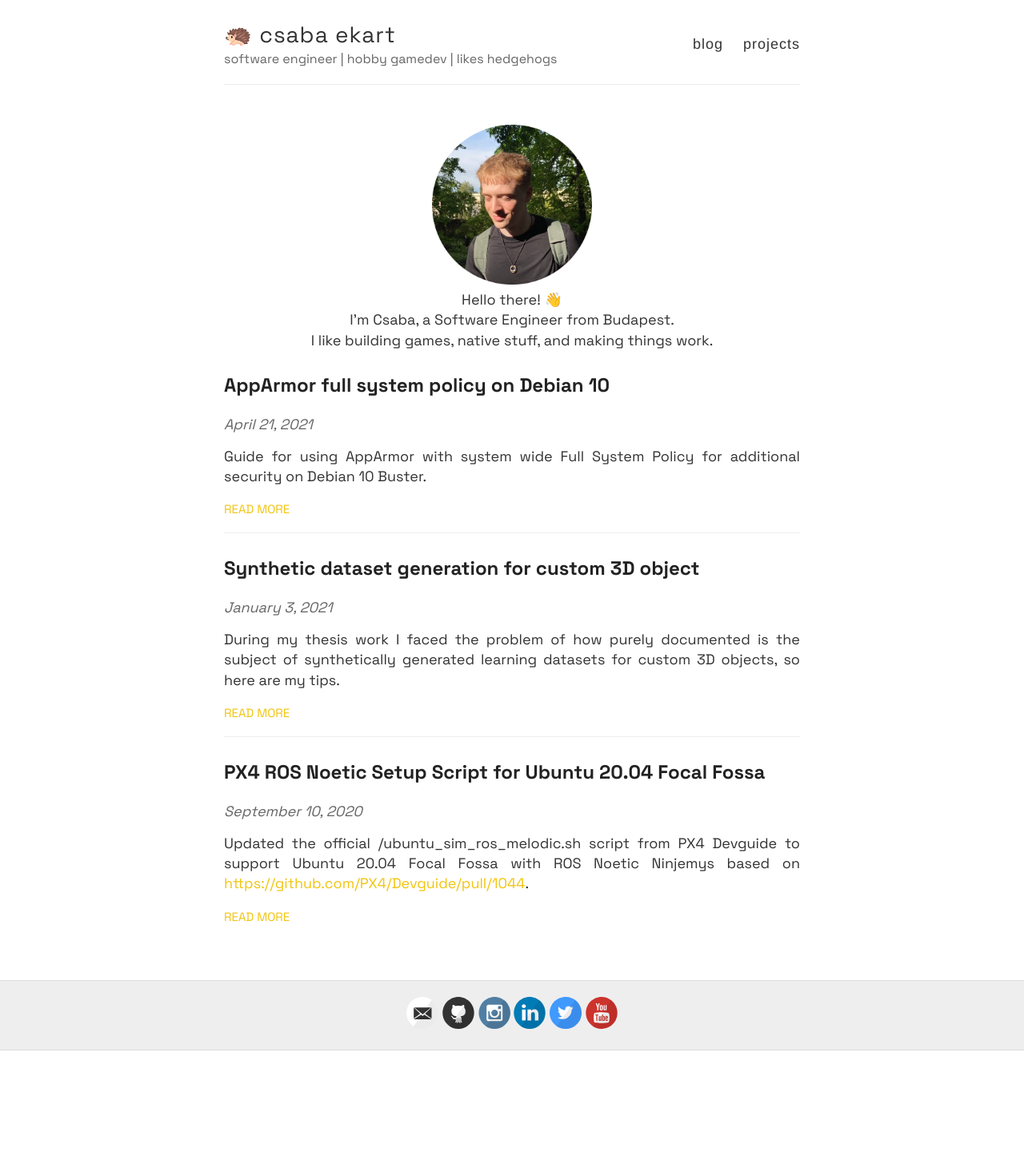
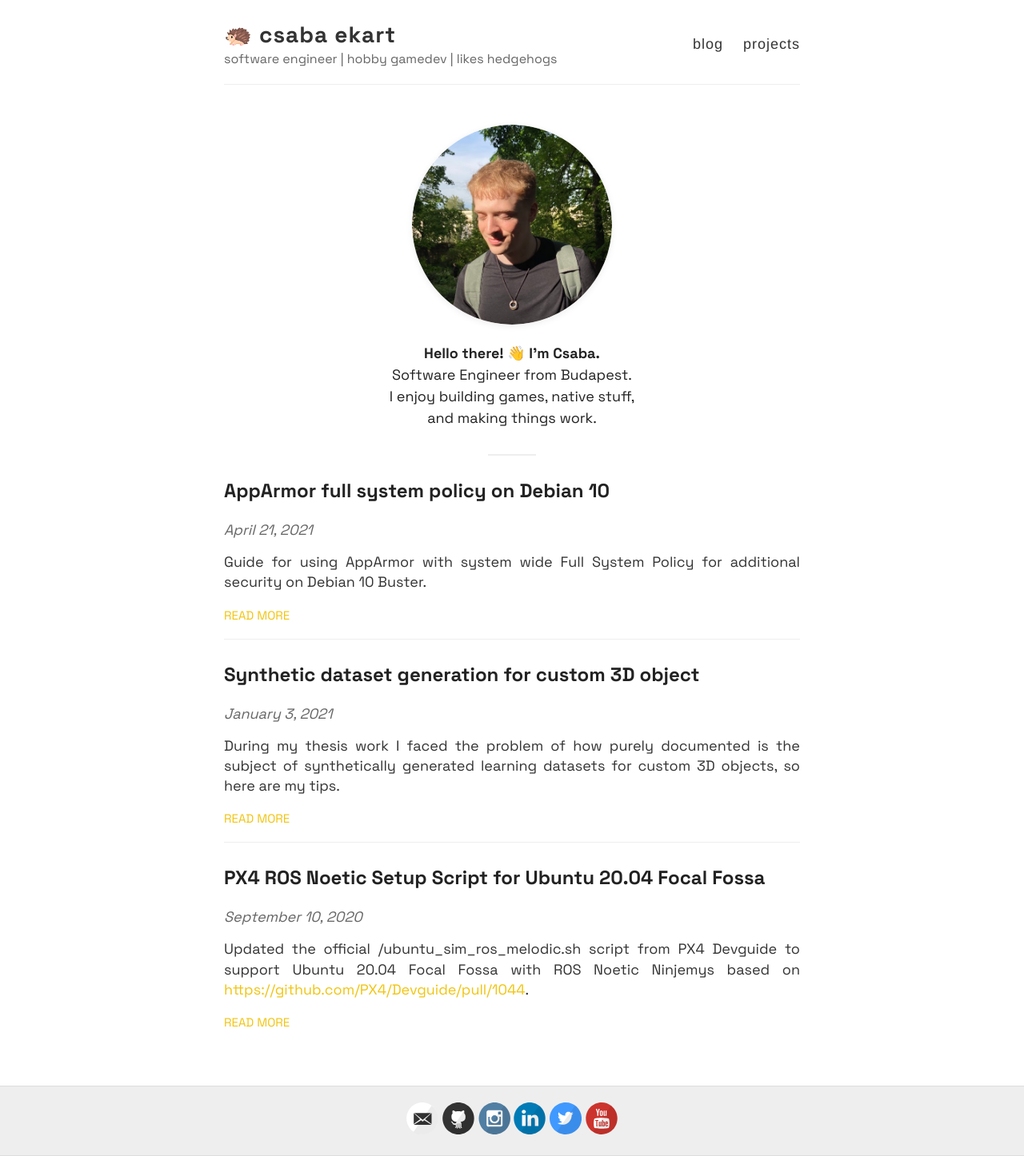
Before and after one commit to ekaktusz/ekaktusz.github.io, a Jekyll site: the page built from index.html, in a window 1280 px wide. Shown: the whole page at 80% size. Built offline with Jekyll 4.4.1, drawn with Linux system fonts in a browser that asks for light colours; before the commit the page ends 1314 px from its top, so only the background shows below that.

Commit message:
more procast

```diff
--- a/index.html
+++ b/index.html
@@ -1,16 +1,64 @@
 ---
 layout: default
 ---
+<style>
+  .about-section {
+    max-width: 340px;
+    margin: 32px auto 20px auto;
+    padding: 0;
+    background: none;
+    border-radius: 0;
+    box-shadow: none;
+    text-align: center;
+    transition: background 0.3s;
+  }
+  .about-section img {
+    border-radius: 50%;
+    margin-bottom: 16px;
+    box-shadow: 0 2px 8px rgba(0,0,0,0.07);
+    width: 250px;
+    height: 250px;
+    object-fit: cover;
+  }
+  .about-section .about-text {
+    font-size: 1em;
+    color: var(--about-fg, #222);
+    line-height: 1.5;
+  }
+  .divider {
+    margin: 32px auto 24px auto;
+    width: 60px;
+    border: 0;
+    border-top: 2px solid var(--divider-color, #eee);
+    transition: border-color 0.3s;
+  }
 
-<div class="about-section" style="text-align: center;">
-  <img src="/images/cropped_circle_image.png" height="200" class="center"/>
-  <div>
-    Hello there! 👋 <br> I'm Csaba, a Software Engineer from Budapest. <br>
-    I like building games, native stuff, and making things work.
+  @media (prefers-color-scheme: dark) {
+    :root {
+      --about-bg: #23272e;
+      --about-fg: #e6e6e6;
+      --divider-color: #444;
+    }
+  }
+  @media (prefers-color-scheme: light) {
+    :root {
+      --about-bg: #fff;
+      --about-fg: #222;
+      --divider-color: #eee;
+    }
+  }
+</style>
+
+<div class="about-section">
+  <img src="/images/cropped_circle_image.png" alt="Profile photo"/>
+  <div class="about-text">
+    <strong>Hello there! 👋 I'm Csaba.</strong><br>
+    Software Engineer from Budapest.<br>
+    I enjoy building games, native stuff, and making things work.
   </div>
 </div>
 
-
+<hr class="divider"/>
 <div class="posts">
   {% for post in site.posts %}
     <article class="post">
--- a/style.scss
+++ b/style.scss
@@ -210,7 +210,7 @@ img {
   }
   cursor: pointer;
   font-family: $spaceGrotesk;
-  font-weight: 300;
+  font-weight: bold;
   font-size: 28px;
   letter-spacing: 1px;
 }
@@ -251,7 +251,7 @@ nav {
 
     @include mobile {
       margin: 0 10px;
-      color: $blue;
+      //color: $blue;
     }
   }
 }
```
Also changed, not shown: 3 other files.
